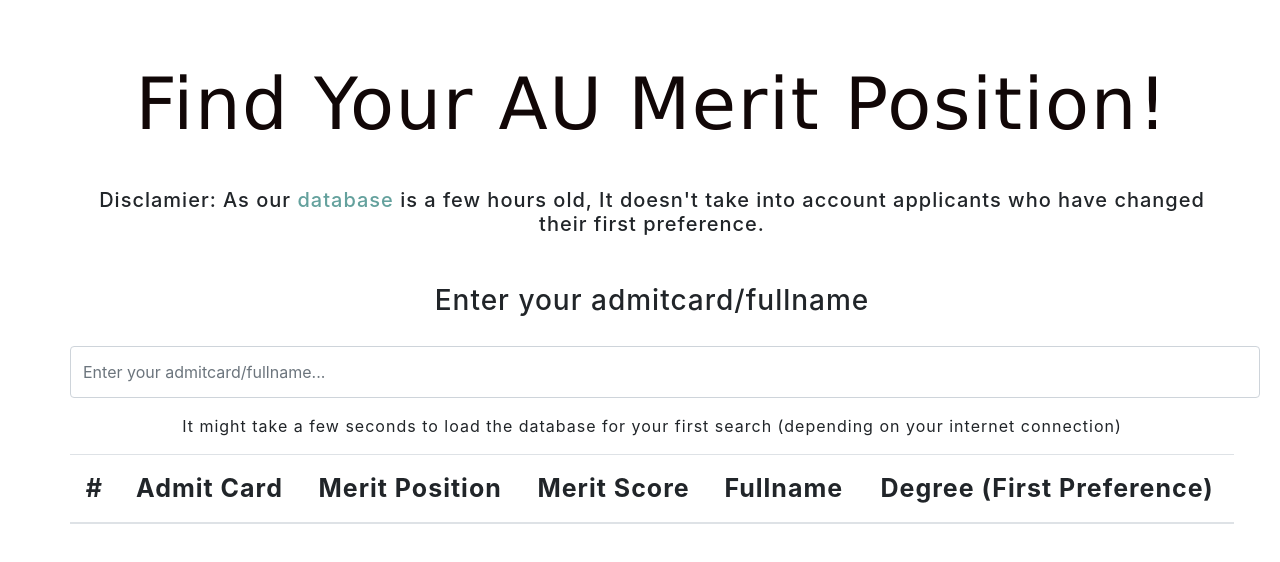
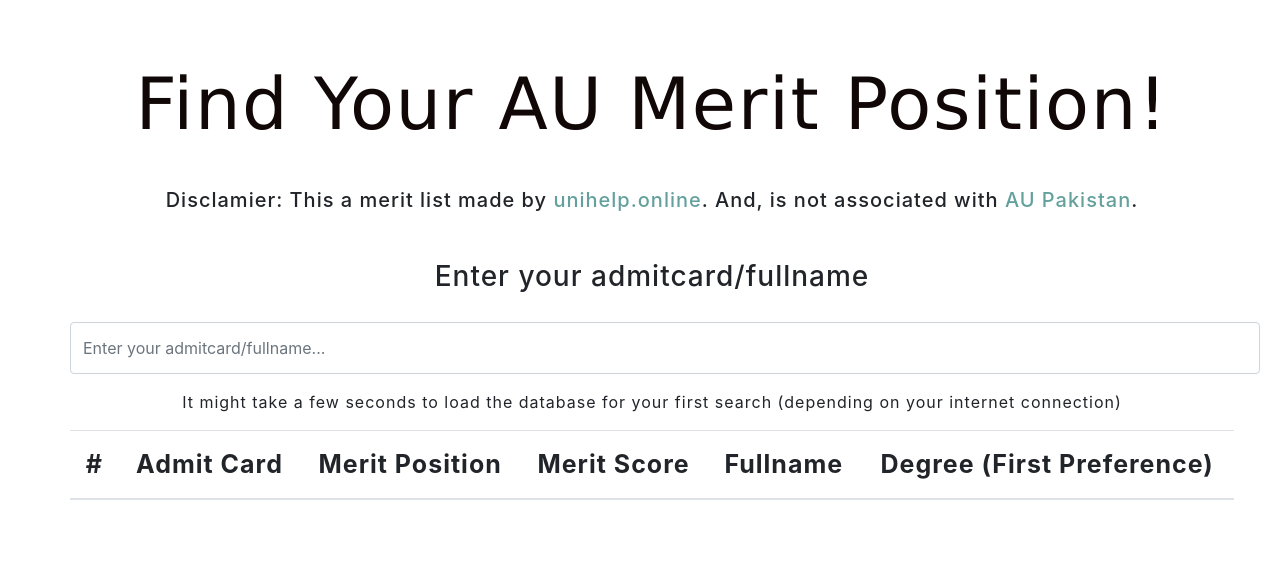
Before and after one commit to au-merit-list/au-merit-list.github.io, a plain HTML site: page index.html in a window 1280 px wide. Drawn offline with Linux system fonts and the light colour scheme.

Commit message:
add a non association disclaimer

```diff
--- a/index.html
+++ b/index.html
@@ -27,7 +27,8 @@
             <br>
             <br>
             <h1 class=>Find Your AU Merit Position!</h1>
-						<h5>Disclamier: As our <a href="/list.csv">database</a> is a few hours old, It doesn't take into account applicants who have changed their first preference.</h5>
+						<!-- <h5>Disclamier: As our <a href="/list.csv">database</a> is a few hours old, It doesn't take into account applicants who have changed their first preference.</h5> -->
+							<h5>Disclamier: This a merit list made by <a href="https://instagram.com/unihelp.online">unihelp.online</a>. And, is not associated with <a href="https://au.edu.pk">AU Pakistan</a>.</h5>
             <h3 class=>Enter your admitcard/fullname</h3>
             <form id="form">
                 <input class="form-control" id="user-input" placeholder="Enter your admitcard/fullname..."
```
